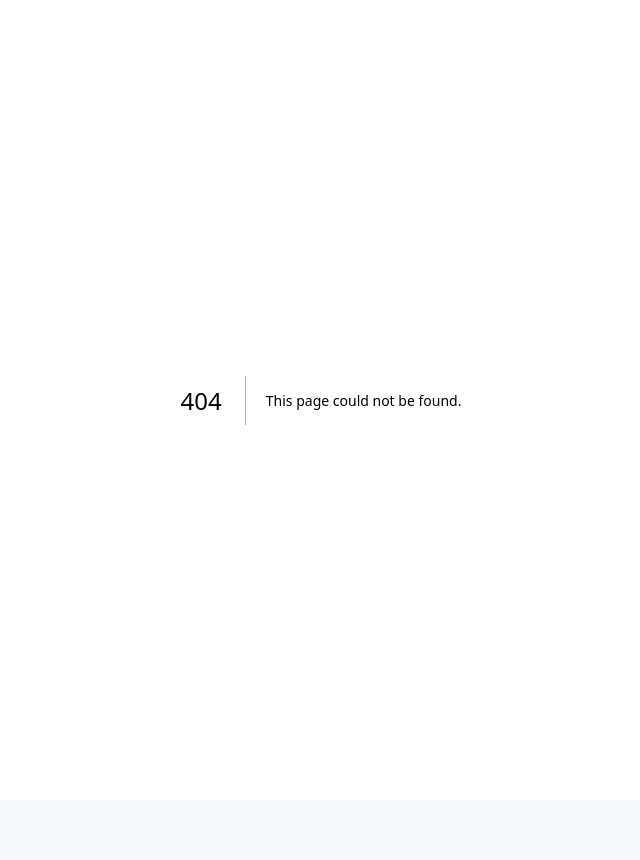
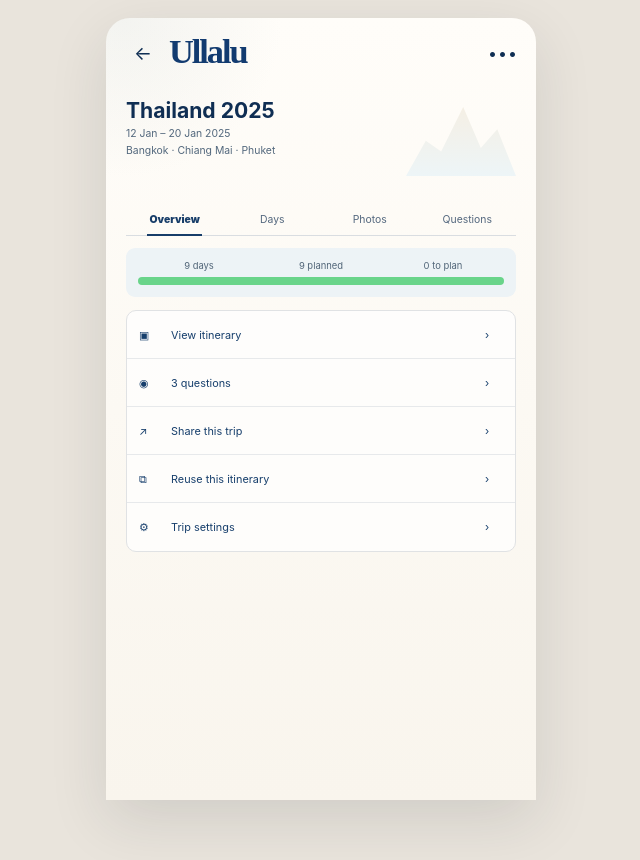
Before and after one commit to brijbh/ullalu, a Next.js app: page /trip/thailand-2025 in a window 1280 px wide. Before the commit this address had no page. Shown: the top 860 px of the page, without its empty margins (319-959 px from the left). Before the commit the page ends 800 px from the top, so only its background shows below. Built offline with nearby package versions, Linux system fonts and the light colour scheme.

Commit message:
feat: build completed trip details screen

```diff
--- /dev/null
+++ b/app/trip/thailand-2025/page.tsx
@@ -0,0 +1,54 @@
+import Link from "next/link";
+import styles from "../../JourneyFlow.module.css";
+import { AppHeader } from "../../components/JourneyUI";
+
+const actions = [
+  ["▣", "View itinerary"],
+  ["◉", "3 questions"],
+  ["↗", "Share this trip"],
+  ["⧉", "Reuse this itinerary"],
+  ["⚙", "Trip settings"],
+] as const;
+
+export default function ThailandTripPage() {
+  return (
+    <main className={styles.screen}>
+      <section className={styles.phonePage}>
+        <div className={styles.content}>
+          <AppHeader backHref="/trips" menu />
+
+          <div className={styles.completedHero}>
+            <h1>Thailand 2025</h1>
+            <p>12 Jan – 20 Jan 2025</p>
+            <p>Bangkok · Chiang Mai · Phuket</p>
+            <span className={styles.completedHeroArt} aria-hidden="true" />
+          </div>
+
+          <div className={styles.tabs}>
+            <span className={`${styles.tab} ${styles.tabActive}`}>Overview</span>
+            <span className={styles.tab}>Days</span>
+            <span className={styles.tab}>Photos</span>
+            <span className={styles.tab}>Questions</span>
+          </div>
+
+          <div className={styles.completedSummary}>
+            <div className={styles.completedSummaryLabels}>
+              <span>9 days</span><span>9 planned</span><span>0 to plan</span>
+            </div>
+            <div className={styles.completedProgress} />
+          </div>
+
+          <div className={styles.actionList}>
+            {actions.map(([icon, label]) => (
+              <Link href={label === "View itinerary" ? "/trip/japan-2026" : "#"} className={styles.actionRow} key={label} style={{ textDecoration: "none" }}>
+                <span aria-hidden="true">{icon}</span>
+                <span>{label}</span>
+                <span aria-hidden="true">›</span>
+              </Link>
+            ))}
+          </div>
+        </div>
+      </section>
+    </main>
+  );
+}
```
